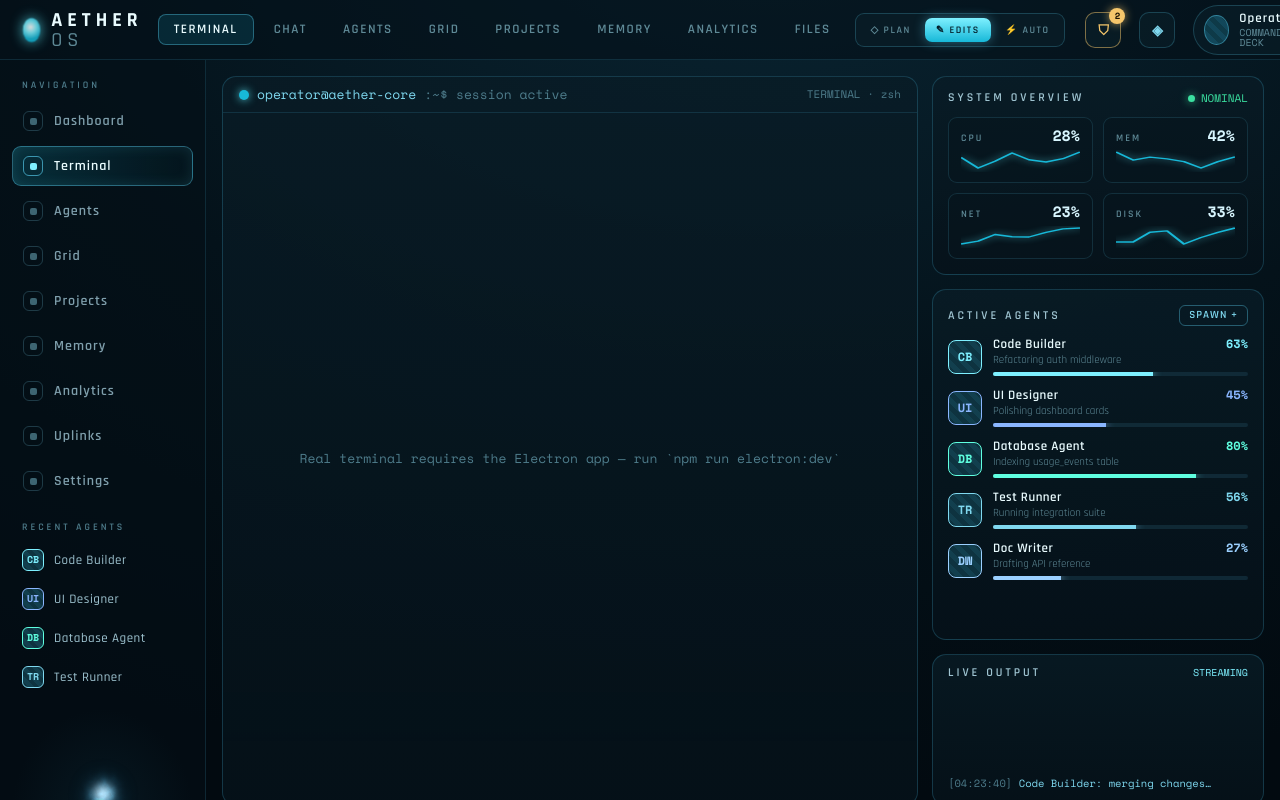
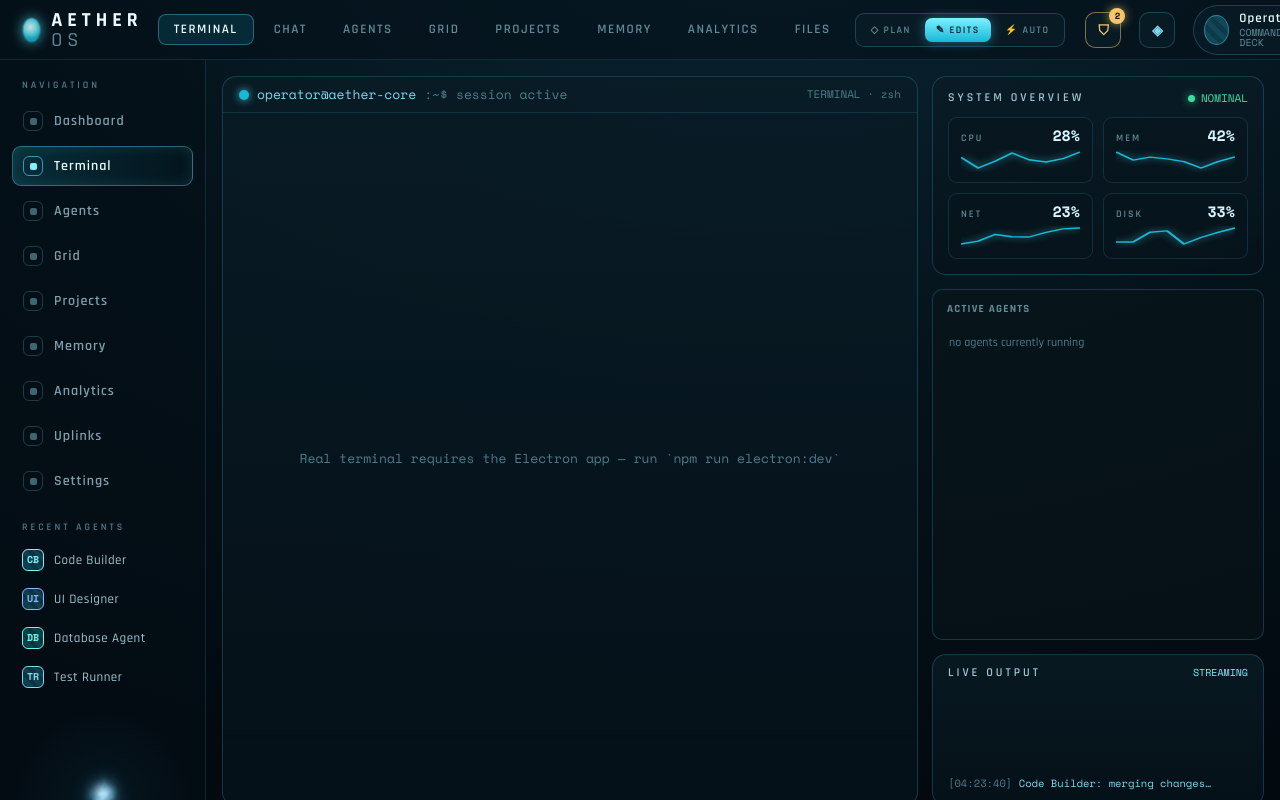
Before and after one commit to mwgrant21/Aether-OS, a React (Vite) app: page / in a window 1280 px wide. Shown: the top 800 px of the page. Built offline with nearby package versions, Linux system fonts and the light colour scheme.

Commit message:
feat: show real Active Agent dispatches in Terminal's ActiveAgentsCard

```diff
--- a/src/components/terminal/ActiveAgentsCard.tsx
+++ b/src/components/terminal/ActiveAgentsCard.tsx
@@ -1,81 +1,81 @@
-import type { CSSProperties } from 'react';
+import { useEffect, useState, type CSSProperties } from 'react';
 import { colors, fonts } from '../../styles/tokens';
 import { useAetherStore } from '../../state/store';
+import { fmtElapsed } from '../../utils/format';
 
 export function ActiveAgentsCard() {
-  const { state, dispatch } = useAetherStore();
+  const { state } = useAetherStore();
+  const [now, setNow] = useState(() => Date.now());
+
+  useEffect(() => {
+    const id = setInterval(() => setNow(Date.now()), 1000);
+    return () => clearInterval(id);
+  }, []);
+
   return (
     <div style={cardStyle}>
       <div style={{ display: 'flex', alignItems: 'center', justifyContent: 'space-between', marginBottom: 12, flex: 'none' }}>
         <div style={titleStyle}>ACTIVE AGENTS</div>
-        <div onClick={() => dispatch({ type: 'RUN_COMMAND', raw: 'spawn' })} style={spawnButtonStyle}>
-          SPAWN +
-        </div>
       </div>
       <div style={{ flex: 1, minHeight: 0, overflow: 'auto', display: 'flex', flexDirection: 'column', gap: 13 }}>
-        {state.agents.map((a) => (
-          <div key={a.name} onClick={() => dispatch({ type: 'SELECT_AGENT', name: a.name })} style={{ display: 'flex', alignItems: 'center', gap: 11, cursor: 'pointer' }}>
-            <span style={avatarStyle(a.hue)}>{a.i}</span>
+        {state.realAgents.map((a) => (
+          <div key={a.toolUseId} style={{ display: 'flex', alignItems: 'center', gap: 11 }}>
+            <span style={avatarStyle}>{a.subagentType.slice(0, 2).toUpperCase()}</span>
             <div style={{ flex: 1, minWidth: 0 }}>
               <div style={{ display: 'flex', justifyContent: 'space-between', alignItems: 'baseline' }}>
-                <span style={{ font: `600 13px/1 ${fonts.ui}`, letterSpacing: 0.5, color: colors.textPrimary }}>{a.name}</span>
-                <span style={{ font: `700 12px/1 ${fonts.mono}`, color: a.hue }}>{Math.round(a.pct)}%</span>
+                <span style={{ font: `600 13px/1 ${fonts.ui}`, letterSpacing: 0.5, color: colors.textPrimary }}>{a.subagentType}</span>
+                <span style={{ font: `700 12px/1 ${fonts.mono}`, color: colors.accentCyanSoft }}>{fmtElapsed(now - new Date(a.startedAt).getTime())}</span>
               </div>
-              <div style={taskStyle}>{a.task}</div>
-              <div style={trackStyle}>
-                <div style={fillStyle(a.pct, a.hue)} />
-              </div>
+              <div style={taskStyle}>{a.description}</div>
             </div>
           </div>
         ))}
+        {state.realAgents.length === 0 && <div style={emptyStyle}>no agents currently running</div>}
       </div>
     </div>
   );
 }
 
 const cardStyle: CSSProperties = {
-  flex: 1,
-  minHeight: 0,
-  padding: 15,
-  borderRadius: 14,
-  border: `1px solid ${colors.panelBorder}`,
-  background: colors.panelGradient,
+  height: '100%',
   display: 'flex',
   flexDirection: 'column',
+  padding: 14,
+  background: 'rgba(10,22,26,0.55)',
+  border: `1px solid ${colors.panelBorder}`,
+  borderRadius: 10,
 };
-const titleStyle: CSSProperties = { font: `600 12px/1 ${fonts.ui}`, letterSpacing: 3, color: colors.textSecondary };
-const spawnButtonStyle: CSSProperties = {
-  cursor: 'pointer',
-  font: `600 11px/1 ${fonts.ui}`,
-  letterSpacing: 1,
+
+const titleStyle: CSSProperties = {
+  font: `700 11px/1 ${fonts.ui}`,
+  letterSpacing: 1.2,
+  color: colors.textMuted,
+};
+
+const avatarStyle: CSSProperties = {
+  flex: 'none',
+  width: 28,
+  height: 28,
+  borderRadius: 8,
+  display: 'grid',
+  placeItems: 'center',
+  font: `700 11px/1 ${fonts.mono}`,
   color: colors.accentCyanSoft,
-  padding: '4px 9px',
-  borderRadius: 6,
-  border: '1px solid rgba(95,220,255,.35)',
+  background: 'rgba(127,216,239,0.12)',
+  border: `1px solid ${colors.accentCyanSoft}`,
 };
-function avatarStyle(hue: string): CSSProperties {
-  return {
-    width: 34,
-    height: 34,
-    flex: 'none',
-    borderRadius: 8,
-    background: 'repeating-linear-gradient(45deg,#0e3340 0 5px,#123f4e 5px 10px)',
-    border: `1px solid ${hue}`,
-    display: 'grid',
-    placeItems: 'center',
-    font: `700 12px/1 ${fonts.mono}`,
-    color: hue,
-  };
-}
+
 const taskStyle: CSSProperties = {
-  font: `400 11px/1 ${fonts.ui}`,
-  color: colors.textMuted,
-  margin: '4px 0 6px',
+  font: `500 11px/1.3 ${fonts.ui}`,
+  color: colors.textDim,
+  marginTop: 2,
   whiteSpace: 'nowrap',
   overflow: 'hidden',
   textOverflow: 'ellipsis',
 };
-const trackStyle: CSSProperties = { height: 4, borderRadius: 2, background: 'rgba(20,50,64,.7)', overflow: 'hidden' };
-function fillStyle(pct: number, hue: string): CSSProperties {
-  return { height: '100%', width: `${pct}%`, background: hue, boxShadow: `0 0 10px ${hue}`, transition: 'width .5s ease' };
-}
+
+const emptyStyle: CSSProperties = {
+  font: `500 12px/1.4 ${fonts.ui}`,
+  color: colors.textDim,
+  padding: '8px 2px',
+};
```
